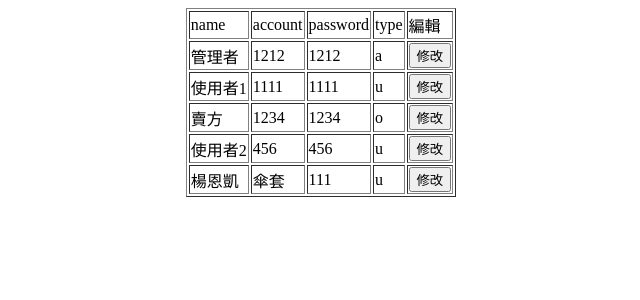
After one commit to nkuuts345211/-, a PHP site: the page made by admin fix user.php in a window 1280 px wide. The commit adds this page. Shown: the top 300 px of the page, without its empty margins (319-959 px from the left). Run offline with PHP 8.4, Linux system fonts and the light colour scheme; data comes from the database, SQL or seed files in the repository.

Commit message:
Add files via upload

```diff
--- /dev/null
+++ b/admin fix user.php
@@ -0,0 +1,40 @@
+<!DOCTYPE html>
+<html lang="en">
+<head>
+    <meta charset="UTF-8">
+    <meta name="viewport" content="width=device-width, initial-scale=1.0">
+    <title>Document</title>
+</head>
+<body>
+
+<table border="1" align="center">
+        <tr>
+            <td>name</td>
+            <td>account</td>
+            <td>password</td>
+            <td>type</td>
+            <td>編輯</td>
+        </tr>
+<?php
+include ("db.php");
+$sql="SELECT * FROM `user` WHERE 1";
+$res=mysqli_query($link,$sql);
+
+if(mysqli_num_rows($res)>0){
+    while($row=mysqli_fetch_assoc($res)){
+    echo "<tr>";
+    echo "<td>".$row["name"]."</td>";
+    echo"<td>".$row["account"]."</td>";
+    echo "<td>".$row["password"]."</td>";
+    echo "<td>".$row["type"]."</td>";
+    echo "<td><input type='button' value='修改' onclick=location.href='fix user.php?id=".$row['id']."'></td>";
+    echo "</tr>";
+    }
+
+}
+
+?>
+
+</table>
+</body>
+</html>
--- a/index user a food.php
+++ b/index user a food.php
@@ -19,7 +19,7 @@
                                 <a href="index user a food.php">菜單</a>
                             </td>
                             <td>
-                                <a href="">編輯使用者(未連結)</a>
+                                <a href="admin fix user.php">編輯使用者</a>
                             </td>
                             <td>
                                 <a href="menu user a.php">編輯菜單</a>
--- a/index user a.php
+++ b/index user a.php
@@ -19,7 +19,7 @@
                                 <a href="index user a food.php">菜單</a>
                             </td>
                             <td>
-                                <a href="">編輯使用者(未連結)</a>
+                                <a href="admin fix user.php">編輯使用者</a>
                             </td>
                             <td>
                                 <a href="menu user a.php">編輯菜單</a>
```
Also changed, not shown: fix user.php (added, +25 -0 lines).
